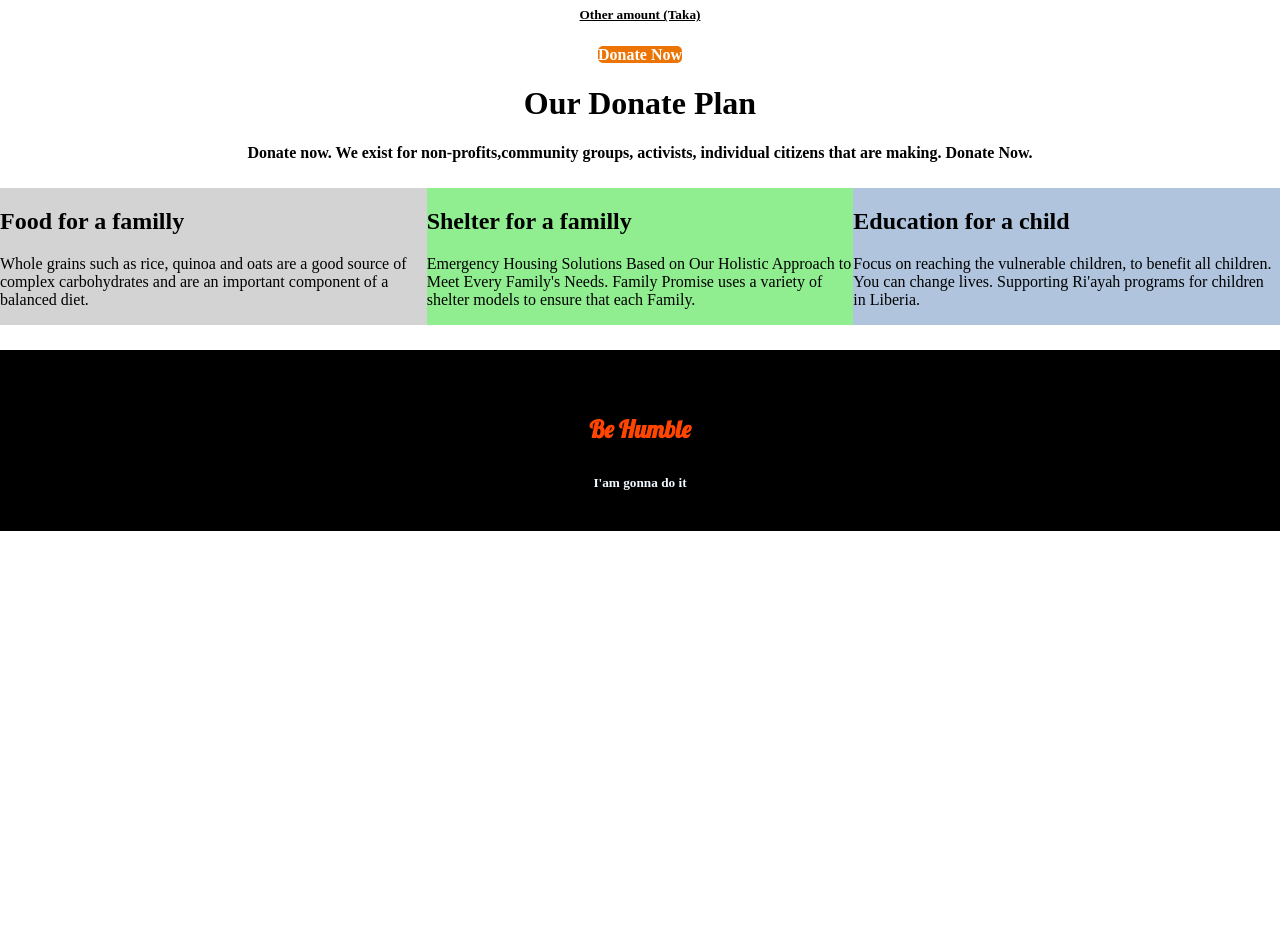
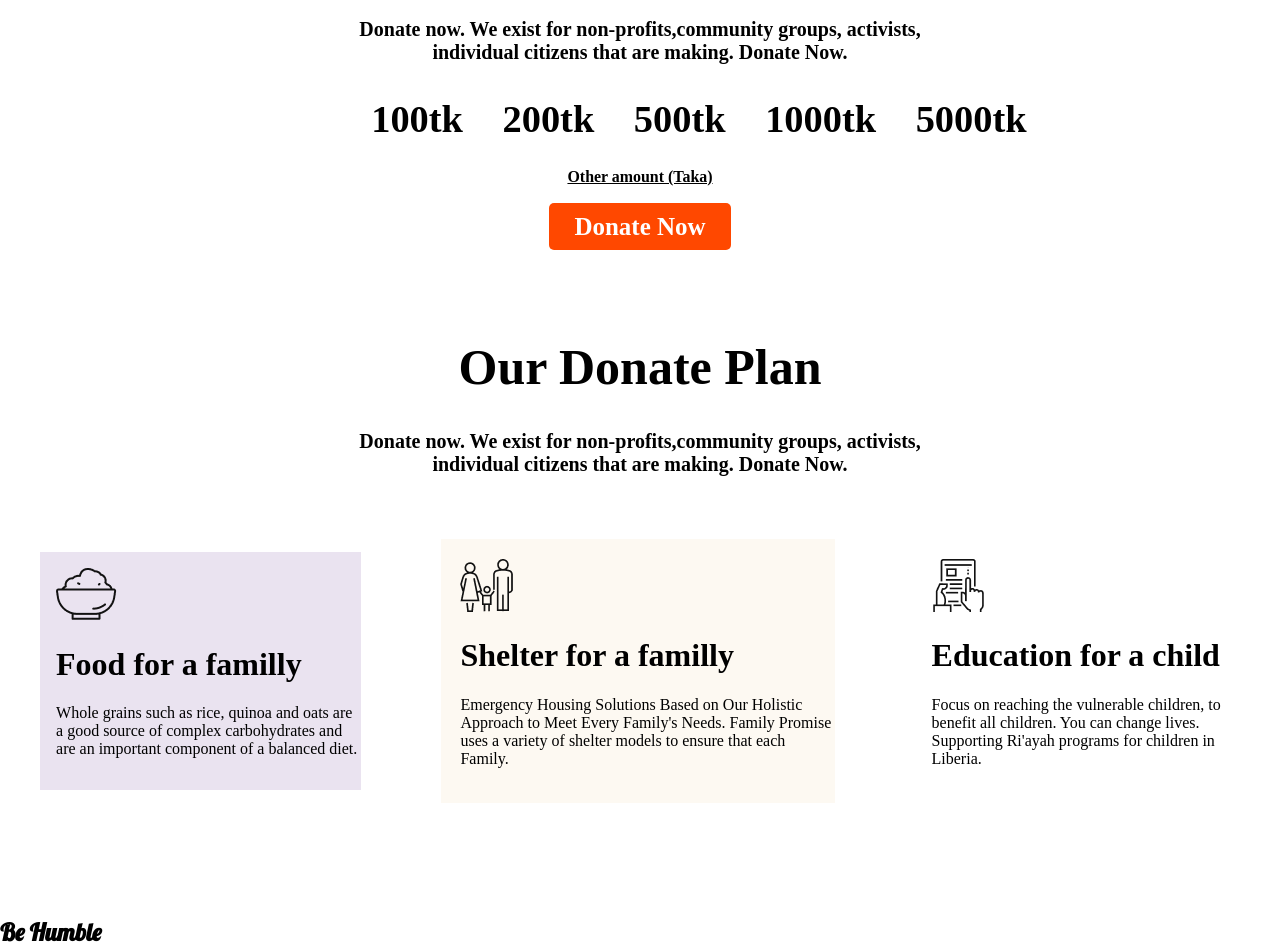
Before and after one commit to kallan20/donate-today, a plain HTML site: page index.html in a window 1280 px wide. Shown: the part 649-1591 px from the top of the page. Before the commit the page ends 1180 px from the top, so only its background shows below. Drawn offline with Linux system fonts and the light colour scheme.

Commit message:
container

```diff
--- a/index.html
+++ b/index.html
@@ -16,46 +16,55 @@
 <body>
     <div>
         <section class="banner">
-            <h1>Let's Help Thos Who Are More In Need</h1>
-            <h6>Donate now. We exist for non-profits,community groups, activists, individual citizens that are making.
-                Donate Now.</h6>
+            <h1>Let's Help Those Who Are More In Need</h1>
+            <h5 class="second-header">Donate now. We exist for non-profits,community groups, activists, <br> individual
+                citizens that are making.
+                Donate Now. </br></h5>
             <a class="link-button" target="_blank" href="https://kallan20.github.io/donate-today/">Donate Now</a>
     </div>
     <div class="donate-today">
-        <h1>Donate Today</h1>
-        <h4>Donate now. We exist for non-profits,community groups, activists, individual citizens that are making.
-            Donate Now.</h4>
+        <h1 class="donate-rules">Donate Today</h1>
+        <h5 class="second-header">Donate now. We exist for non-profits,community groups, activists, <br> individual
+            citizens that are making.
+            Donate Now. </br></h5>
         <h1 id="spacing">100tk 200tk 500tk 1000tk 5000tk</h1>
         <h5>Other amount (Taka)</h5>
         <a class="link-button" target="_blank" href="https://kallan20.github.io/donate-today/">Donate Now</a>
-        <h1>Our Donate Plan</h1>
-        <h4>Donate now. We exist for non-profits,community groups, activists, individual citizens that are making.
-            Donate Now.</h4>
+        <h1 class="donate-rules">Our Donate Plan</h1>
+        <h5 class="second-header">Donate now. We exist for non-profits,community groups, activists, <br> individual
+            citizens that are making.
+            Donate Now. </br></h5>
     </div>
-    <section class="box">
+    <div class="containe">
+        <div class="row">
+            <div class="card">
                 <div id="food">
-            <div>
+                    <img src="icons/food.png" alt="">
                     <h1>Food for a familly</h1>
                     <p>Whole grains such as rice, quinoa and oats are a good source of complex carbohydrates and are an
                         important component of a balanced diet. </p>
                 </div>
             </div>
+            <div class="card">
                 <div id="shelter">
-            <div>
+                    <img src="icons/shelter.png" alt="">
                     <h1>Shelter for a familly</h1>
                     <p>Emergency Housing Solutions Based on Our Holistic Approach to Meet Every Family's Needs. Family
                         Promise
                         uses a variety of shelter models to ensure that each Family.</p>
                 </div>
             </div>
+            <div class="card">
                 <div id="education">
-            <div>
+                    <img src="icons/Frame-1.png" alt="">
                     <h1>Education for a child</h1>
-                <p>Focus on reaching the vulnerable children, to benefit all children. You can change lives. Supporting
+                    <p>Focus on reaching the vulnerable children, to benefit all children. You can change lives.
+                        Supporting
                         Ri'ayah programs for children in Liberia.</p>
                 </div>
             </div>
-    </section>
+        </div>
+    </div>
 
     </section>
 
--- a/style.css
+++ b/style.css
@@ -9,7 +9,7 @@ body {
     font-weight: 900;
     text-align: center;
     background-repeat: no-repeat;
-    background-size: 1400px;
+    background-size: 1700px;
     height: 350px;
     padding-top: 10%;
     font-size: xx-large;
@@ -17,25 +17,43 @@ body {
 }
 
 h6 {
-    font-size: x-small;
+    font-size: xx-small;
 }
 
 .link-button {
     text-decoration: none;
-    background-color: rgb(235, 116, 5);
+    background-color: rgb(255, 72, 0);
     color: white;
     border-radius: 5px;
-    font-weight: 700;
+    font-weight: 900;
+    padding: 10px 25px;
+    font-size: 25px;
 
+
+}
+
+.second-header {
+    text-decoration: none;
+    font-size: 20px;
 }
 
 .donate-today {
     text-align: center;
+    padding-top: 5 0px;
+    font-size: larger;
+}
 
+.donate-rules {
+    padding-top: 5%;
+    font-weight: 700;
+    font-size: 50px;
 }
 
 #spacing {
     word-spacing: 30px;
+    display: flex;
+    text-shadow: 50px;
+    padding-left: 29%;
 }
 
 h5 {
@@ -44,40 +62,48 @@ h5 {
 
 .box {
     display: flex;
+    padding-top: 5%;
+
+}
+
+.container {
+    width: 1000px;
+    max-width: 100%;
+    margin: 0 auto;
+}
+
+.row {
+    display: flex;
+    align-items: center;
+}
+
+.card {
+
+    padding: 30px 40px;
 
 }
 
 #food {
-    display: flex;
-    box-shadow: gray;
-    width: 45%;
-    margin-block: 5px;
-    background-color: lightgrey;
-
+    background-color: rgba(222, 212, 231, 0.637);
+    padding-left: 5%;
+    padding-bottom: 5%;
+    padding-top: 5%;
 }
 
 #shelter {
-    display: flex;
-    box-shadow: gray;
-    width: 45%;
-    margin-block: 5px;
-    background-color: lightgreen;
-
+    background-color: rgba(248, 233, 206, 0.267);
+    padding-left: 5%;
+    padding-bottom: 5%;
+    padding-top: 5%;
 }
 
 #education {
-    display: flex;
-    box-shadow: lightblue;
-    width: 45%;
-    margin-block: 5px;
-    background-color: lightsteelblue;
+    background-color: rgba(208, 223, 223, 0.658)113, 133, 133);
+    padding-left: 5%;
+    padding-bottom: 5%;
+    padding-top: 5%
 }
 
-.footer-do {
-    color: orangered;
-    text-align: center;
-    background-color: black;
-}
 
 .color {
     color: aliceblue;
```
Lines whose indentation alone changed are shown as unchanged.
